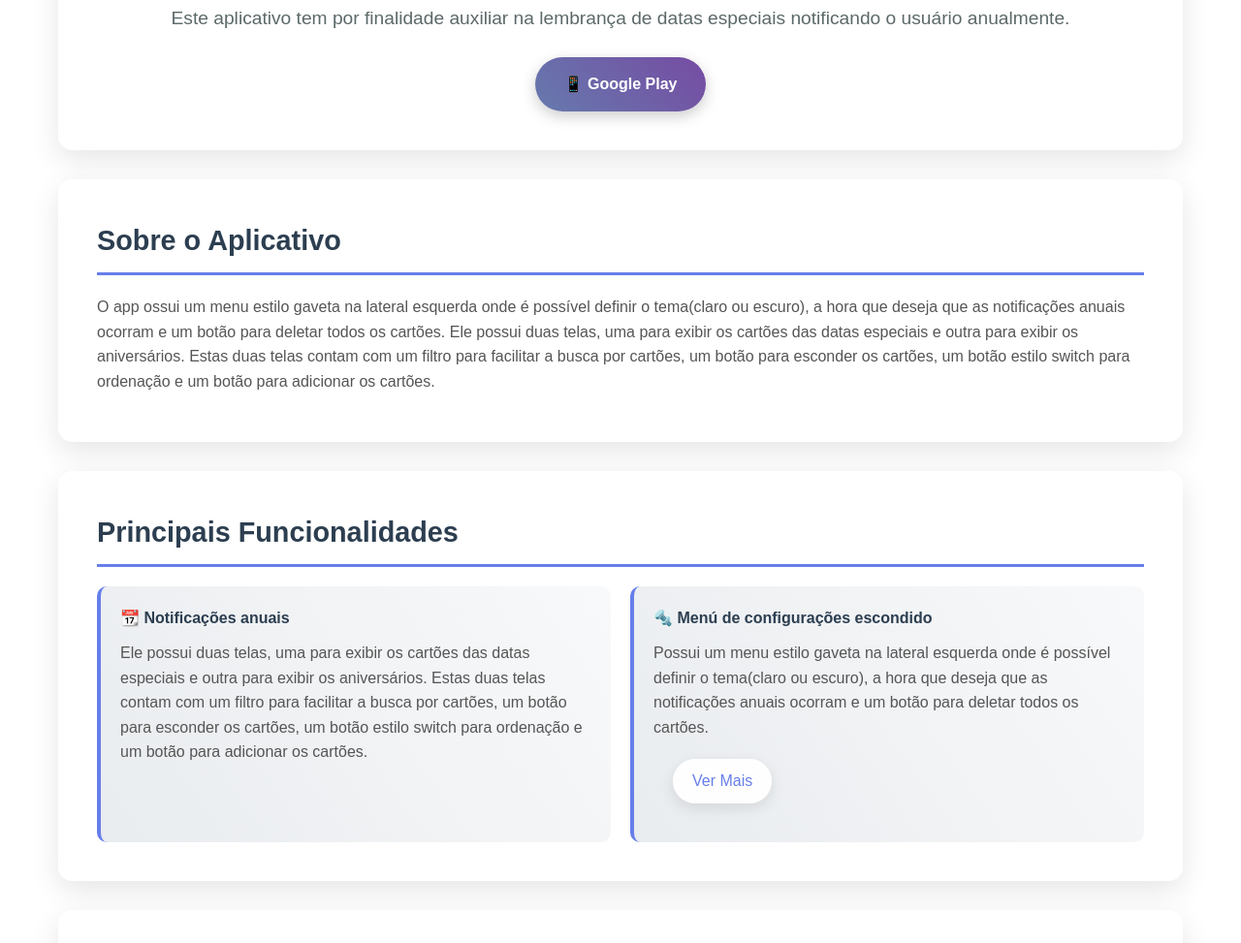
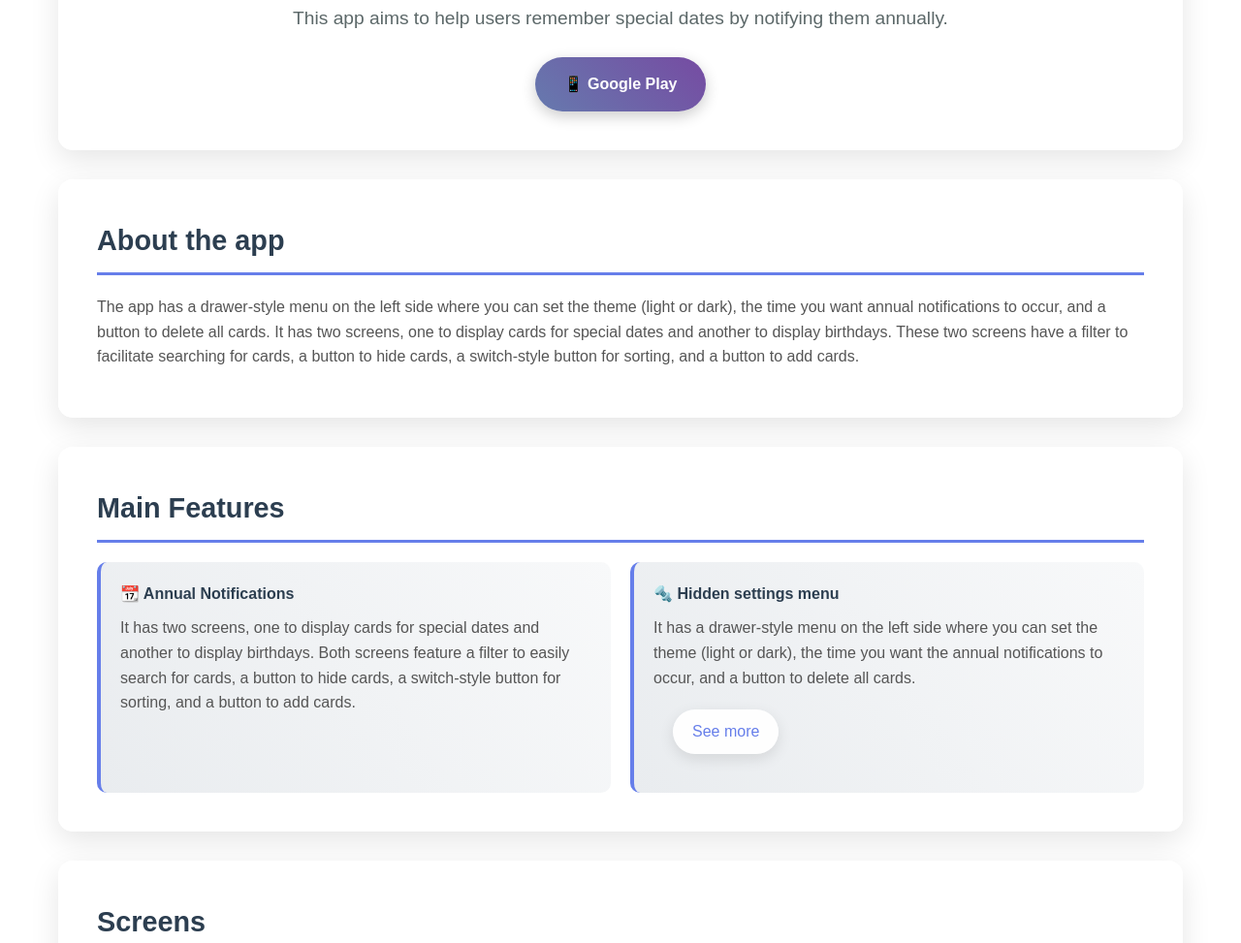
Before and after one commit to NicolasPastorio/personal-site, a plain HTML site: page BelovedDate/index.html in a window 1280 px wide. Shown: the part 200-1173 px from the top of the page at 97% size. Drawn offline with Linux system fonts and the light colour scheme.

Commit message:
Tornado o site inteiro em inglês.

```diff
--- a/BelovedDate/index.html
+++ b/BelovedDate/index.html
@@ -10,7 +10,7 @@
     <div class="container">
         <a href="../index.html" class="back-button">
             <span>←</span>
-            <span>Voltar</span>
+            <span>Go back</span>
         </a>
 
         <header>
@@ -18,21 +18,23 @@
                 <h1>Beloved Date</h1>
                 <img src="../assets/beloveddate-logo.png" alt="Logo do app">
             </div>
-            <p class="subititle">Este aplicativo tem por finalidade auxiliar na lembrança de datas especiais notificando o usuário anualmente.</p>
+            <p class="subititle">This app aims to help users remember special dates by notifying them annually.</p>
             <div class="download-buttons">
                 <a href="#" class="download-btn">📱 Google Play</a>
             </div>
         </header>
 
         <section class="section">
-            <h2>Sobre o Aplicativo</h2>
-            <p>O app ossui um menu estilo gaveta na lateral esquerda onde é possível definir o tema(claro ou escuro), a hora que deseja que as notificações anuais ocorram e um botão para deletar todos os cartões.
-            Ele possui duas telas, uma para exibir os cartões das datas especiais e outra para exibir os aniversários. Estas duas telas contam com um filtro para facilitar a busca por cartões,
-            um botão para esconder os cartões, um botão estilo switch para ordenação e um botão para adicionar os cartões.</p>
+            <h2>About the app</h2>
+            <p>The app has a drawer-style menu on the left side where you can set the theme (light or dark),
+                the time you want annual notifications to occur, and a button to delete all cards. It has two screens,
+                one to display cards for special dates and another to display birthdays. These two screens have a
+                filter to facilitate searching for cards, a button to hide cards, a switch-style button for sorting,
+                and a button to add cards.</p>
         </section>
 
         <section class="section">
-            <h2>Principais Funcionalidades</h2>
+            <h2>Main Features</h2>
             <div class="feature-list">
                 <!--<div class="feature-item">
                     <h4>🚀Funcionalidade 1</h4>
@@ -43,17 +45,19 @@
                     <p>Descrição da segunda funcionalidade principal do aplicativo</p>
                 </div>-->
                 <div class="feature-item">
-                    <h4>📆 Notificações anuais</h4>
-                    <p>Ele possui duas telas, uma para exibir os cartões das datas especiais e outra para exibir os aniversários. Estas duas telas contam com um filtro para facilitar a busca por cartões,
-                        um botão para esconder os cartões, um botão estilo switch para ordenação e um botão para adicionar os cartões.</p>
+                    <h4>📆 Annual Notifications</h4>
+                    <p>It has two screens, one to display cards for special dates and another to display birthdays.
+                        Both screens feature a filter to easily search for cards, a button to hide cards, a switch-style
+                        button for sorting, and a button to add cards.</p>
                 </div>
                 <div class="feature-item">
-                    <h4>🔩 Menú de configurações escondido</h4>
-                    <p>Possui um menu estilo gaveta na lateral esquerda onde é possível definir o tema(claro ou escuro), a hora que deseja que as notificações anuais ocorram e um botão para deletar todos os cartões.</p>
+                    <h4>🔩 Hidden settings menu</h4>
+                    <p>It has a drawer-style menu on the left side where you can set the theme (light or dark), the time
+                        you want the annual notifications to occur, and a button to delete all cards.</p>
 
                     <input type="checkbox" id="toggle">
                     <div class="toggle-button">
-                        <label for="toggle">Ver Mais</label>
+                        <label for="toggle">See more</label>
                     </div>
                     <video id="content" width="220" height="420" autoplay loop muted>
                         <source src="../assets/screen-configurations-beloved-date.mp4" type="video/mp4">
@@ -64,7 +68,7 @@
         </section>
 
         <section class="section">
-            <h2>Telas</h2>
+            <h2>Screens</h2>
             <div class="screenshots-grid">
                 <div class="screenshot">
                     <div class="placeholder-img">
@@ -114,12 +118,12 @@
             </div>
         </section>
 
-        <a href="./PrivacyPolicy/index.html" class="back-button">Privacy Policy / Política de Privacidade</a>
+        <a href="./PrivacyPolicy/index.html" class="back-button">Privacy Policy</a>
 
         <footer>
             <div class="footer-content">
-                <p>&copy; 2025 Nícolas Pastório. Todos os diritos reservados.</p>
-                <p>Desenvolvedor de aplicativos móveis | Araricá, RS, Brasil</p>
+                <p>&copy; 2025 Nícolas Pastório. All rights reserved.</p>
+                <p>Mobile App Developer | Araricá, RS, Brazil</p>
             </div>
         </footer>
     </div>
```
Also changed, not shown: BelovedDate/PrivacyPolicy/index.html (+8 -1 lines), BelovedDate/PrivacyPolicy/styles.css (+11 -0 lines), index.html (+11 -69 lines).
